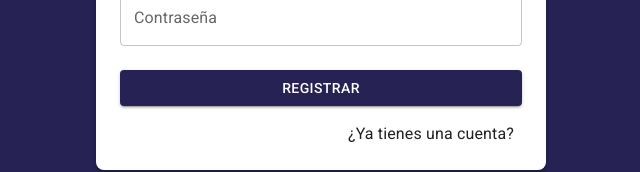
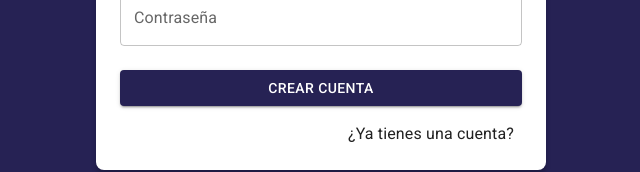
Before and after one commit to wotanCode/journal-app, a React (Vite) app: page /auth/register in a window 1280 px wide. Shown: the part 432-604 px from the top of the page, without its empty margins (319-959 px from the left). Built offline with nearby package versions, Linux system fonts and the light colour scheme.

Commit message:
241 register page

```diff
--- a/src/auth/pages/RegisterPage.jsx
+++ b/src/auth/pages/RegisterPage.jsx
@@ -38,7 +38,7 @@ export const RegisterPage = () => {
 
             <Grid item xs={12}>
               <Button variant='contained' fullWidth>
-                Registrar
+                Crear cuenta
               </Button>
             </Grid>
 
```
